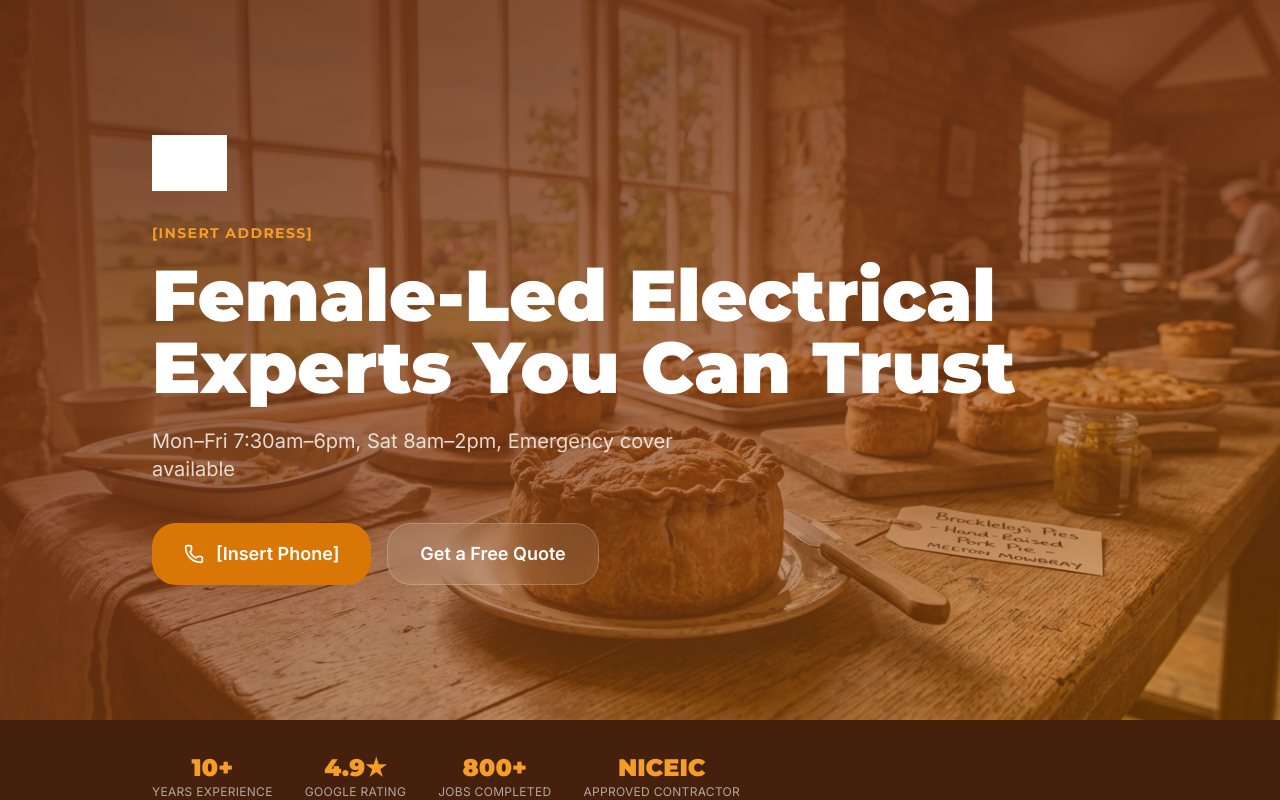
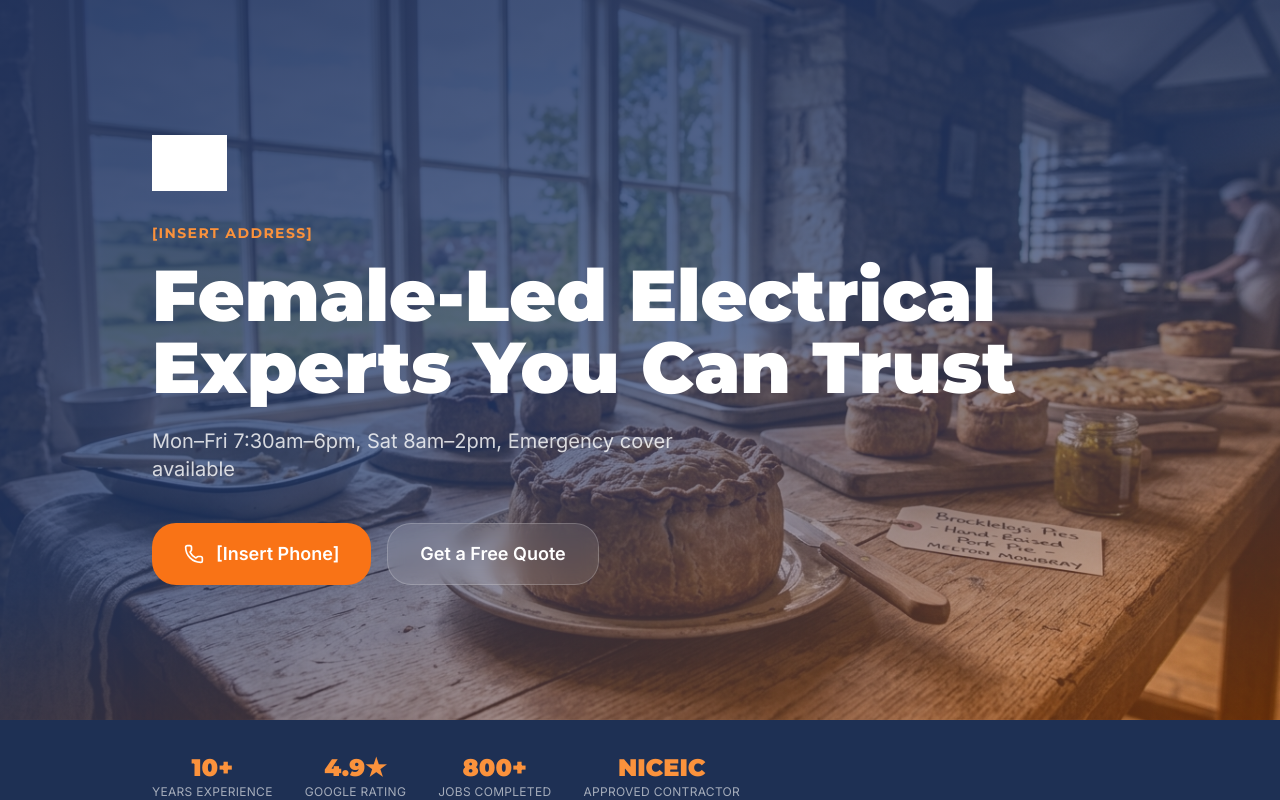
Before and after one commit to VeltroSystemsUK/biztemplate-trades, a Next.js app: page / in a window 1280 px wide. Shown: the top 800 px of the page. Built offline with nearby package versions, Linux system fonts and the light colour scheme; grey boxes are pictures that could not be loaded.

Commit message:
chore: customise demo for She Sparks Ltd

```diff
--- a/app/globals.css
+++ b/app/globals.css
@@ -4,32 +4,32 @@
   --font-display: var(--font-display-loaded), Georgia, serif;
   --font-sans: var(--font-sans-loaded), system-ui, sans-serif;
 
-  --color-primary-50: #fdf6ee;
-  --color-primary-100: #f9e8d0;
-  --color-primary-200: #f3d09e;
-  --color-primary-300: #ecb26c;
-  --color-primary-400: #e49040;
-  --color-primary-500: #c8702a;
-  --color-primary-600: #a85520;
-  --color-primary-700: #863f18;
-  --color-primary-800: #652e12;
-  --color-primary-900: #44200d;
-  --color-primary-950: #2a1208;
+  --color-primary-50: #f0f4fb;
+  --color-primary-100: #dde6f5;
+  --color-primary-200: #bcccea;
+  --color-primary-300: #90abda;
+  --color-primary-400: #6387c5;
+  --color-primary-500: #4068af;
+  --color-primary-600: #304f8f;
+  --color-primary-700: #273f72;
+  --color-primary-800: #213460;
+  --color-primary-900: #1e3054;
+  --color-primary-950: #141f38;
 
-  --color-accent-50: #fef9f0;
-  --color-accent-100: #fdefd6;
-  --color-accent-200: #fbd9a0;
-  --color-accent-300: #f8bc5e;
-  --color-accent-400: #f49d28;
-  --color-accent-500: #d97706;
-  --color-accent-600: #b45e04;
-  --color-accent-700: #8f4706;
-  --color-accent-800: #6b3308;
-  --color-accent-900: #4a2207;
-  --color-accent-950: #2e1503;
+  --color-accent-50: #fff7ed;
+  --color-accent-100: #ffedd5;
+  --color-accent-200: #fed7aa;
+  --color-accent-300: #fdba74;
+  --color-accent-400: #fb923c;
+  --color-accent-500: #f97316;
+  --color-accent-600: #ea6c0a;
+  --color-accent-700: #c45c2a;
+  --color-accent-800: #9a4423;
+  --color-accent-900: #7c3820;
+  --color-accent-950: #431c0d;
 
-  --color-cream: #fdfaf4;
-  --color-cream-dark: #f3ece0;
+  --color-cream: #fafaf8;
+  --color-cream-dark: #f0ede6;
 
   --radius-sm: 0.375rem;
   --radius-md: 0.625rem;
@@ -41,7 +41,7 @@
 html { scroll-behavior: smooth; }
 body {
   font-family: var(--font-sans);
-  background-color: #fdfaf4;
+  background-color: #fafaf8;
   color: #1a1a1a;
   -webkit-font-smoothing: antialiased;
 }
@@ -50,9 +50,9 @@ body {
 .gradient-hero {
   background: linear-gradient(
     160deg,
-    rgba(101, 46, 18, 0.92) 0%,
-    rgba(134, 63, 24, 0.74) 50%,
-    rgba(217, 119, 6, 0.38) 100%
+    rgba(33, 52, 96, 0.92) 0%,
+    rgba(39, 63, 114, 0.74) 50%,
+    rgba(249, 115, 22, 0.38) 100%
   );
 }
 .card-hover {
@@ -60,8 +60,8 @@ body {
 }
 .card-hover:hover {
   transform: translateY(-3px);
-  box-shadow: 0 12px 40px -8px rgba(134, 63, 24, 0.18);
+  box-shadow: 0 12px 40px -8px rgba(39, 63, 114, 0.18);
 }
-:focus-visible { outline: 2px solid #863f18; outline-offset: 2px; }
+:focus-visible { outline: 2px solid #273f72; outline-offset: 2px; }
 .section-pad { padding-top: 5rem; padding-bottom: 5rem; }
 @media (max-width: 768px) { .section-pad { padding-top: 3rem; padding-bottom: 3rem; } }
```
